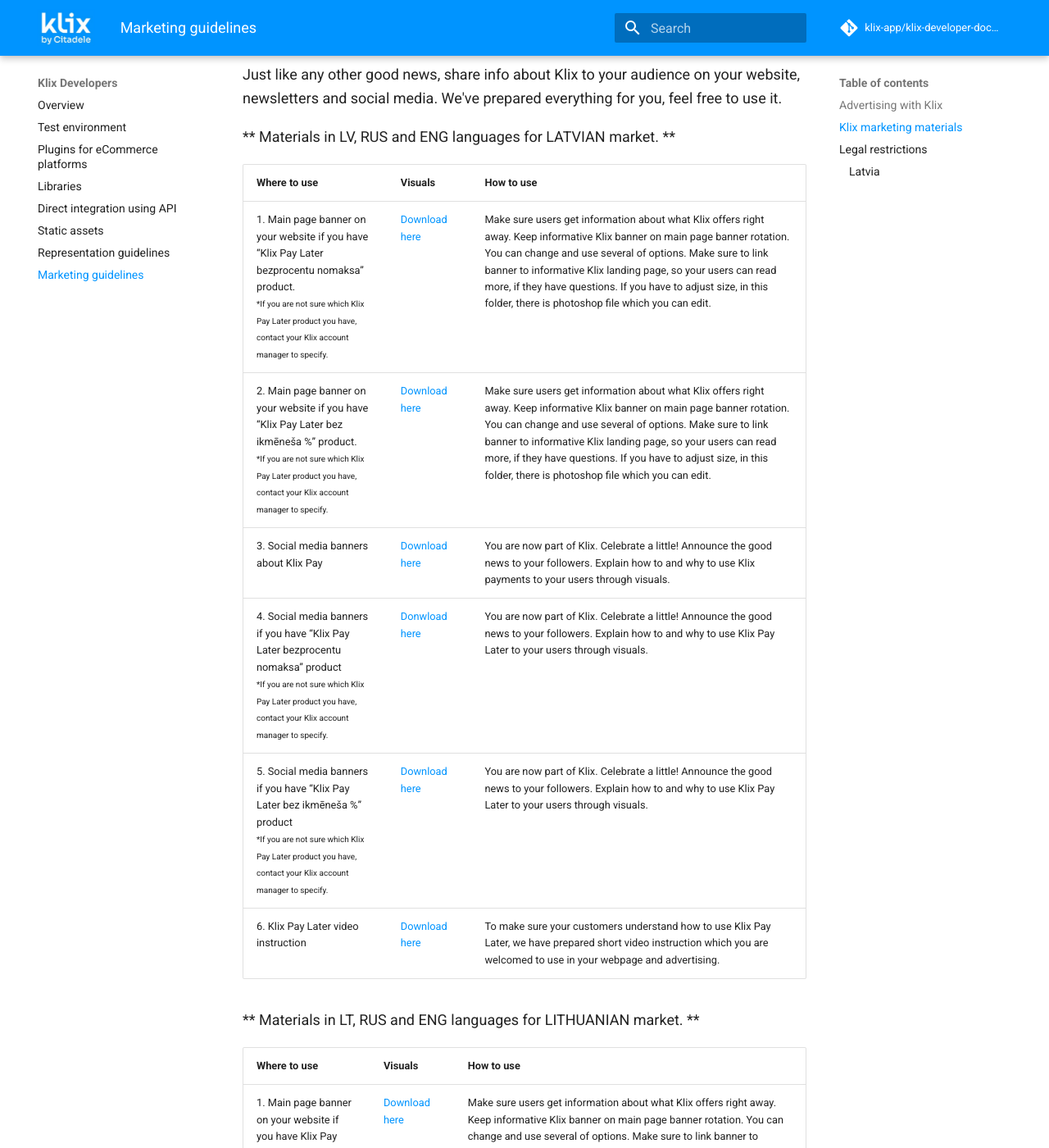
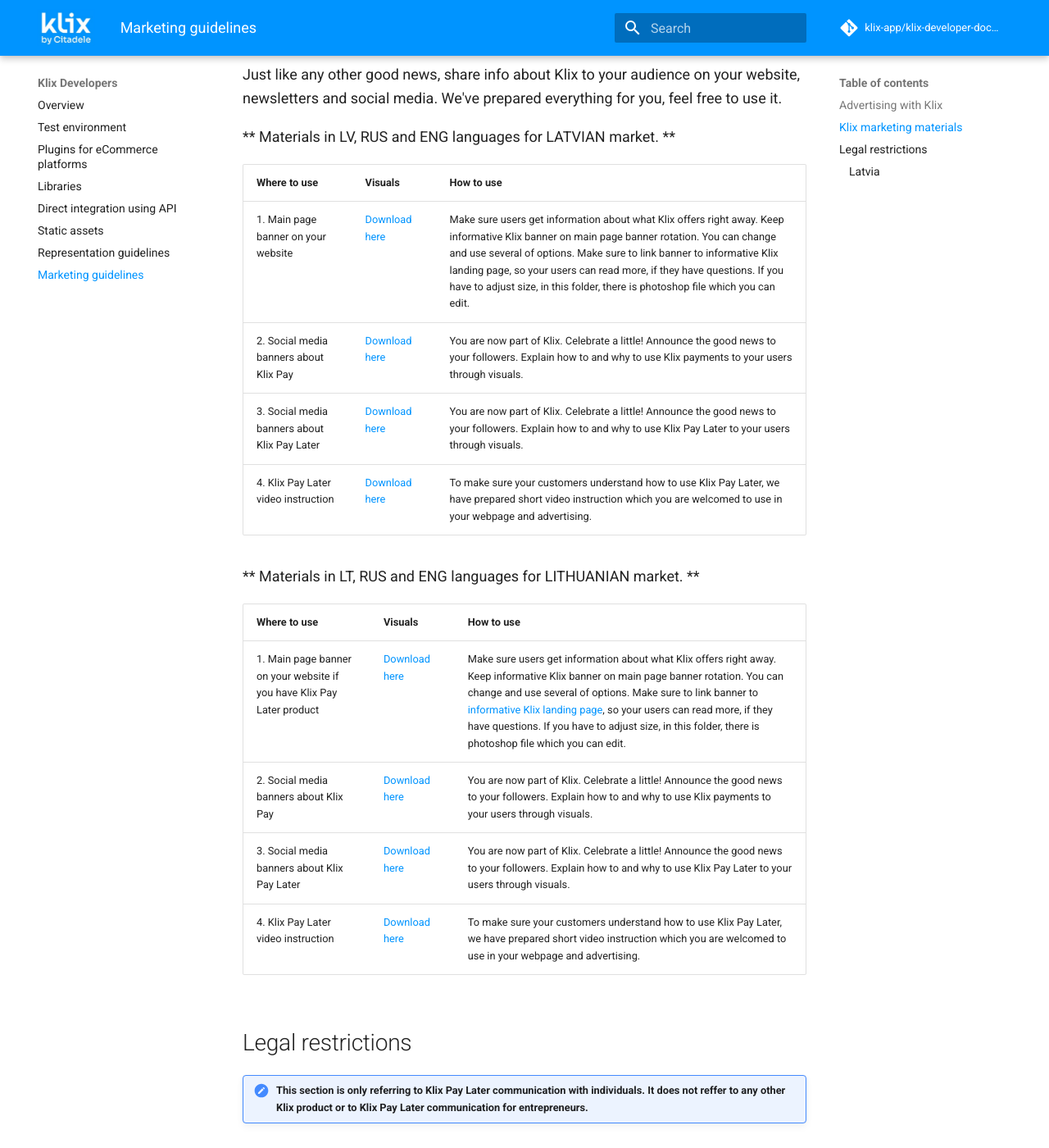
Before and after one commit to klix-app/klix-developer-documentation-website, an MkDocs documentation site: the page built from docs/marketing-guidelines.md, in a window 1280 px wide and 1400 px high, scrolled down 1550 px. Shown: the whole window at 82% size. Built offline with MkDocs 1.6.1 and Material for MkDocs 9.7.7, drawn with Linux system fonts in a browser that asks for light colours; a script that is not in the unit is left out; comment, search, counter and statistics services are not loaded; some of the changed text lies outside the part shown.

Commit message:
marketing update

```diff
--- a/docs/marketing-guidelines.md
+++ b/docs/marketing-guidelines.md
@@ -1,5 +1,5 @@
 # Advertising guidelines
-<font size="2">Last updated 14.04.2023
+<font size="2">Last updated 21.06.2023
 
 <font size="4">
 Here are little tips & tricks to make sure you get best out of Klix. Klix has exponentially growing user amount month-over-month, becoming one of the most important payment methods in Baltics. Make sure you grasp this audience by showing them something they love about shopping - Klix!
@@ -27,12 +27,10 @@
 
 | Where to use | Visuals | How to use |
 |-----|------|-----|
-| 1. Main page banner on your website if you have “Klix Pay Later bezprocentu nomaksa” product. <br/><font size="1"> *If you are not sure which Klix Pay Later product you have, contact your Klix account manager to specify. | [Download here](https://drive.google.com/uc?export=download&id=1eSLoKCmzMptly1iGp-AVWkgVHE-hGIUK) | Make sure users get information about what Klix offers right away. Keep informative Klix banner on main page banner rotation. You can change and use several of options. Make sure to link banner to informative Klix landing page, so your users can read more, if they have questions. If you have to adjust size, in this folder, there is photoshop file which you can edit. |
-| 2. Main page banner on your website if you have “Klix Pay Later bez ikmēneša %” product. <br/><font size="1"> *If you are not sure which Klix Pay Later product you have, contact your Klix account manager to specify. | [Download here](https://drive.google.com/uc?export=download&id=1-Kw9u0m_8goE4ZuKZNePTeg4qbLO3isf) | Make sure users get information about what Klix offers right away. Keep informative Klix banner on main page banner rotation. You can change and use several of options. Make sure to link banner to informative Klix landing page, so your users can read more, if they have questions. If you have to adjust size, in this folder, there is photoshop file which you can edit. |
-|3. Social media banners about Klix Pay  | [Download here](https://drive.google.com/uc?export=download&id=1rJAackncQQffi1GGfcaf-6ZsLF9lIsjg) | You are now part of Klix. Celebrate a little! Announce the good news to your followers. Explain how to and why to use Klix payments to your users through visuals.  |
-|4. Social media banners if you have “Klix Pay Later bezprocentu nomaksa” product <br> <font size="1"> *If you are not sure which Klix Pay Later product you have, contact your Klix account manager to specify. | [Donwload here](https://drive.google.com/uc?export=download&id=1xl1lJOOdF2M25Hmv2_BWhp-wb0UHJ-Zl) | You are now part of Klix. Celebrate a little! Announce the good news to your followers. Explain how to and why to use Klix Pay Later to your users through visuals. |
-|5. Social media banners if you have “Klix Pay Later bez ikmēneša %” product <br><font size="1">*If you are not sure which Klix Pay Later product you have, contact your Klix account manager to specify. | [Download here](https://drive.google.com/uc?export=download&id=1SX-TBj3IrOtHuBborcJjSd5WkvOUQAVA) | You are now part of Klix. Celebrate a little! Announce the good news to your followers. Explain how to and why to use Klix Pay Later to your users through visuals. |
-|6. Klix Pay Later video instruction | [Download here](https://drive.google.com/uc?export=download&id=1RA9OIOAmZj6eGZW97xZwgAEb29NknR79) | To make sure your customers understand how to use Klix Pay Later, we have prepared short video instruction which you are welcomed to use in your webpage and advertising. |
+| 1. Main page banner on your website | [Download here](https://drive.google.com/uc?export=download&id=1lNrQZ_w_jLlttDtZEAnpFc4dkYSwS8o-) | Make sure users get information about what Klix offers right away. Keep informative Klix banner on main page banner rotation. You can change and use several of options. Make sure to link banner to informative Klix landing page, so your users can read more, if they have questions. If you have to adjust size, in this folder, there is photoshop file which you can edit. |
+|2. Social media banners about Klix Pay  | [Download here](https://drive.google.com/uc?export=download&id=15OJoExfceRHVzzvNElhnS0qXZ0R3nydm) | You are now part of Klix. Celebrate a little! Announce the good news to your followers. Explain how to and why to use Klix payments to your users through visuals.  |
+|3. Social media banners about Klix Pay Later | [Download here](https://drive.google.com/uc?export=download&id=12QfyEvVWn73g2Ywab4yME_op6YVyne6a) | You are now part of Klix. Celebrate a little! Announce the good news to your followers. Explain how to and why to use Klix Pay Later to your users through visuals. |
+|4. Klix Pay Later video instruction | [Download here](https://drive.google.com/uc?export=download&id=1RA9OIOAmZj6eGZW97xZwgAEb29NknR79) | To make sure your customers understand how to use Klix Pay Later, we have prepared short video instruction which you are welcomed to use in your webpage and advertising. |
 
 ** Materials in LT, RUS and ENG languages for LITHUANIAN market. **
 
```
